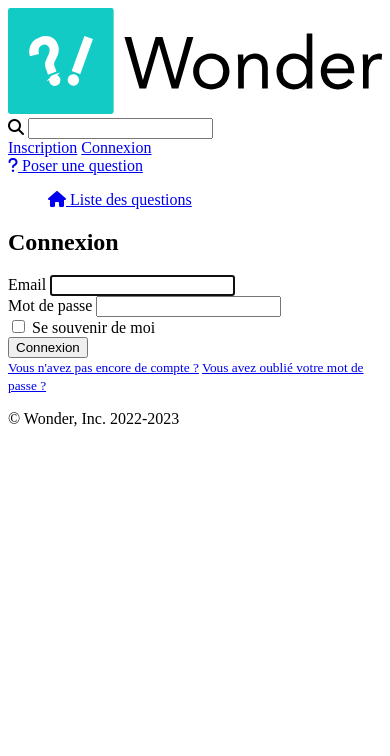
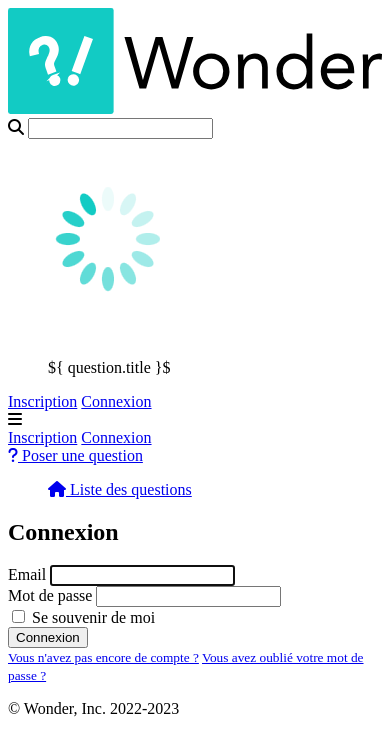
Before and after one commit to Sallymsi/Wonder, a Symfony app: template templates/security/login.html.twig in a window 390 px wide. Shown: the top 756 px of the page. Run offline with Twig, Linux system fonts and the light colour scheme; the template is opened without the code that fills it, so the values that code supplies are empty; some libraries are stand-ins or nearby versions.

Commit message:
Vue / SearchBar & Responsive

```diff
--- a/assets/app.ts
+++ b/assets/app.ts
@@ -7,3 +7,5 @@
 
 // any CSS you import will output into a single css file (app.css in this case)
 import './styles/app.scss';
+
+import './scripts/header';
--- /dev/null
+++ b/assets/styles/_mixin.scss
@@ -0,0 +1,5 @@
+@mixin xs {
+    @media (max-width: 800px) {
+        @content;
+    }
+}
--- a/assets/styles/_reset.scss
+++ b/assets/styles/_reset.scss
@@ -34,3 +34,7 @@
     font-size: var(--font-size-small);
     font-family: var(--font-family);
 }
+
+input[type="file"] {
+    width: 100%;
+}
--- a/assets/styles/_variable.scss
+++ b/assets/styles/_variable.scss
@@ -20,6 +20,7 @@
     --footer-background: #0a3d62;
     --font-size-small: 14px;
     --font-size-regular: 16px;
+    --font-size-large: 22px;
     --font-weight-regular: 400;
     --font-weight-bold: 600;
     --font-weight-semi-bold: 700;
--- a/templates/base.html.twig
+++ b/templates/base.html.twig
@@ -1,6 +1,7 @@
 <!DOCTYPE html>
 <html>
 	<head>
+		<meta name="viewport" content="width=device-width, initial-scale=1.0">
 		<meta charset="UTF-8">
 		<title>
 			{% block title %}Welcome!
@@ -22,7 +23,7 @@
 	<body class="d-flex flex-column">
 		{{ include('partials/_header.html.twig') }}
 		<div class="app-content flex-fill d-flex flex-row-nowrap justify-content-center">
-			<div class="content d-flex flex-row-nowrap flex-fill py-50">
+			<div class="content-main content d-flex flex-row-nowrap flex-column-xs flex-fill">
 				{{ include('partials/_sidebar.html.twig') }}
 				<div class="flex-fill"> {% block body %}{% endblock %}</div>
 			</div>
--- a/templates/partials/_header.html.twig
+++ b/templates/partials/_header.html.twig
@@ -3,12 +3,16 @@
         <a href="{{ path('home') }}" class="header-logo">
             <img src="{{ asset('build/images/logo.svg') }}" alt="logo" >
         </a>
-        <div class="header-search p-10 flex-fill">
-            <i class="fa-solid fa-magnifying-glass"></i>
-            <input type="text">
+        <div id="search" class="header-search p-10 flex-fill d-flex flex-row align-items-center">
+            <i class="fa-solid fa-magnifying-glass mr-10"></i>
+            <input @input="updateInput" ref="input" type="text" class="flex-fill">
+            <img v-if="isLoading" src="{{ asset('build/images/loading.gif') }}" class="header-search-loading">
+            <ul class="header-search-result d-flex flex-column" v-if="questions?.length">
+                <a v-for="question in questions" :key="question.id" v-bind:href="'/question/' + question.id">${ question.title }$</a>
+            </ul>
         </div>
         {%- if is_granted('IS_AUTHENTICATED_REMEMBERED') -%}
-            <div class="d-flex flow-row-nowrap justify-content-center">
+            <div class="d-flex flow-row-nowrap justify-content-center hide-xs">
                 <a href="{{ path('current_user') }}">
                     <img src="{{ asset(app.user.picture) }}" class="avatar avatar-lg mr-10">
                 </a>
@@ -17,10 +21,23 @@
                 </small>
             </div>
         {% else %}
-            <div>
+            <div class="hide-xs">
                 <a href="{{ path('signup') }}" class="btn btn-primary mr-5">Inscription</a>
                 <a href="{{ path('login') }}" class="btn btn-primary-stroke">Connexion</a>
             </div>
         {%- endif -%}
+        <div class="show-xs burger">
+            <i class="fa-solid fa-bars"></i>
+        </div>
     </div>
 </header>
+
+<div class="menu-xs d-flex flex-column hidden">
+    {%- if is_granted('IS_AUTHENTICATED_REMEMBERED') -%}
+        <a href="{{ path('current_user') }}">Profil</a>
+        <a href="{{ path('logout') }}">Déconnexion</a>
+    {% else %}
+        <a href="{{ path('signup') }}" class="btn btn-primary mr-5">Inscription</a>
+        <a href="{{ path('login') }}" class="btn btn-primary-stroke">Connexion</a>
+    {%- endif -%}
+</div>
--- a/templates/partials/_sidebar.html.twig
+++ b/templates/partials/_sidebar.html.twig
@@ -1,4 +1,4 @@
-<div class="sidebar d-flex flex-column mr-50">
+<div class="sidebar d-flex flex-column">
     <a href="{{ path('question_form') }}" class="btn btn-primary btn-icon-primary">
         <i class="fa-solid fa-question m-5"></i>
         <span>Poser une question</span>
--- a/webpack.config.js
+++ b/webpack.config.js
@@ -67,6 +67,8 @@
 
     // uncomment if you use TypeScript
     .enableTypeScriptLoader()
+
+    // uncomment if you use Vue
     .enableVueLoader()
 
     // uncomment if you use React
```
Also changed, not shown: assets/scripts/header.ts (added, +15 -0 lines), assets/scripts/searchbar.ts (added, +37 -0 lines), assets/styles/_base.scss (+15 -0 lines), assets/styles/_utils.scss (+25 -0 lines), assets/styles/layout/_header.scss (+41 -0 lines), assets/styles/layout/_sidebar.scss (+7 -0 lines), src/Controller/QuestionController.php (+11 -0 lines), src/Repository/QuestionRepository.php (+10 -0 lines), assets/images/loading.gif (added).
